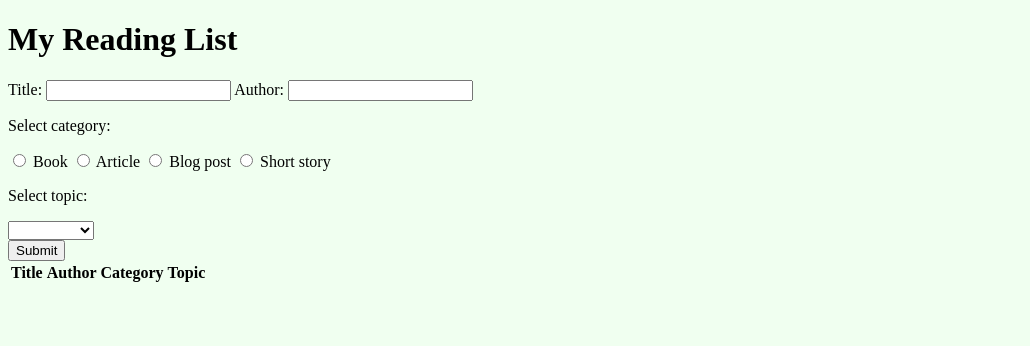
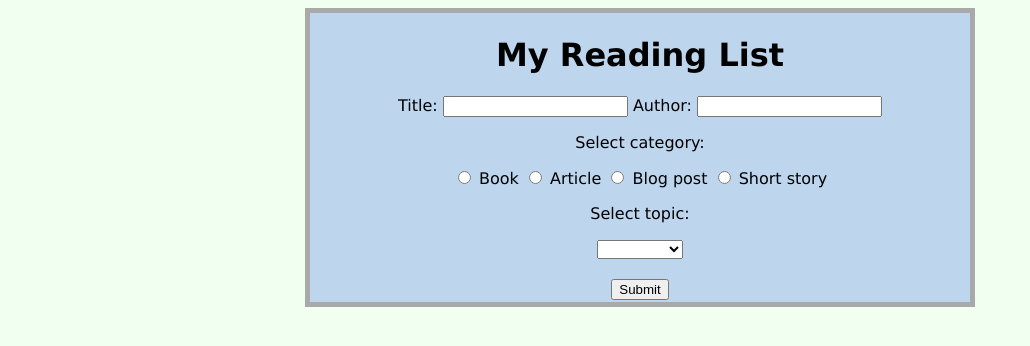
Before and after one commit to elipinska/codeclan_wk12_day1_javascript_events_homework, a plain HTML site: page index.html in a window 1280 px wide. Shown: the whole page, without its empty margins (0-1030 px from the left). Drawn offline with Linux system fonts and the light colour scheme.

Commit message:
Add nicer styling

```diff
--- a/css/style.css
+++ b/css/style.css
@@ -1,3 +1,41 @@
 body {
   background-color: Honeydew;
+  text-align: center;
+  font-family: Verdana;
 }
+
+#main-content {
+  background-color: #bdd6ed;
+  max-width: 50vw;
+  margin: auto;
+  padding: 2px 10px;
+  border: thick solid DarkGrey;
+}
+
+form {
+  width: 50vw;
+  margin: auto;
+}
+
+div#saved-items {
+  display: flex;
+  flex-wrap: wrap;
+  padding: 15px;
+}
+
+
+.single-list-item {
+  background-color: #bdd6ed;
+  border: thin solid DarkGrey;
+  padding: 0px 10px;
+  box-shadow: 0 4px 8px 0 rgba(0, 0, 0, 0.2), 0 6px 20px 0 rgba(0, 0, 0, 0.19);
+  font-variant: small-caps;
+  font-size: 1.5rem;
+  max-width: 33vw;
+  margin: 5px;
+  font-family: 'Handlee', cursive;
+}
+
+#topic {
+  margin-bottom: 10px;
+}
--- a/index.html
+++ b/index.html
@@ -4,9 +4,11 @@
     <meta charset="utf-8">
     <title>My Reading List</title>
     <link rel="stylesheet" href="css/style.css">
+    <link href="https://fonts.googleapis.com/css?family=Handlee" rel="stylesheet">
     <script src="js/app.js"></script>
   </head>
   <body>
+    <div id="main-content">
     <h1>My Reading List</h1>
     <form id="form">
       <label for="title">Title:</label>
@@ -32,7 +34,7 @@
         <label for="category4">Short story</label>
       </div>
 
-      <div>
+      <div id="topic">
         <p>Select topic:</p>
 
         <select id='topic'>
@@ -47,10 +49,11 @@
       <input type="submit" value="Submit">
 
     </form>
+  </div>
 
     <div id="warning"></div>
 
-    <div id="savedItems"></div>
+    <div id="saved-items"></div>
 
   </body>
 </html>
--- a/js/app.js
+++ b/js/app.js
@@ -1,18 +1,18 @@
 document.addEventListener('DOMContentLoaded', () => {
 
-  const savedItems = document.getElementById('savedItems');
+  const savedItems = document.getElementById('saved-items');
 
-  const resultsTable = document.createElement('table');
-  const tableHeadings = ['Title', 'Author', 'Category', 'Topic'];
-  resultsTable.setAttribute("id", "resultsTable");
-
-  tableHeadings.forEach((heading) => {
-    const newHeading = document.createElement('th');
-    newHeading.textContent = heading;
-    resultsTable.appendChild(newHeading);
-  });
-
-  savedItems.appendChild(resultsTable);
+  // const resultsTable = document.createElement('table');
+  // const tableHeadings = ['Title', 'Author', 'Category', 'Topic'];
+  // resultsTable.setAttribute("id", "resultsTable");
+  //
+  // tableHeadings.forEach((heading) => {
+  //   const newHeading = document.createElement('th');
+  //   newHeading.textContent = heading;
+  //   resultsTable.appendChild(newHeading);
+  // });
+  //
+  // savedItems.appendChild(resultsTable);
 
   const form = document.getElementById('form');
 
@@ -22,7 +22,9 @@ document.addEventListener('DOMContentLoaded', () => {
 
 function handleSubmission(event) {
 
-  const newTableRow = document.createElement('tr');
+  // const newTableRow = document.createElement('tr');
+  const newDiv = document.createElement('div');
+  newDiv.setAttribute('class', 'single-list-item');
 
   const newEntry = {title: this.title.value,
     author: this.author.value,
@@ -37,12 +39,18 @@ function handleSubmission(event) {
     warning.textContent = "";
     for (let property in newEntry) {
       removeBorder(property);
-      const newTableData = document.createElement('td');
-      newTableData.textContent = newEntry[property];
-      newTableRow.appendChild(newTableData);
+      // const newTableData = document.createElement('td');
+      // newTableData.textContent = newEntry[property];
+      // newTableRow.appendChild(newTableData);
+
+      const newParapgraph = document.createElement('p');
+      newParapgraph.textContent = `${property}: ${newEntry[property]}`;
+      newDiv.appendChild(newParapgraph);
     }
 
-    resultsTable.appendChild(newTableRow);
+    // resultsTable.appendChild(newTableRow);
+    const savedItems = document.getElementById('saved-items');
+    savedItems.appendChild(newDiv);
     form.reset();
 
 
```
